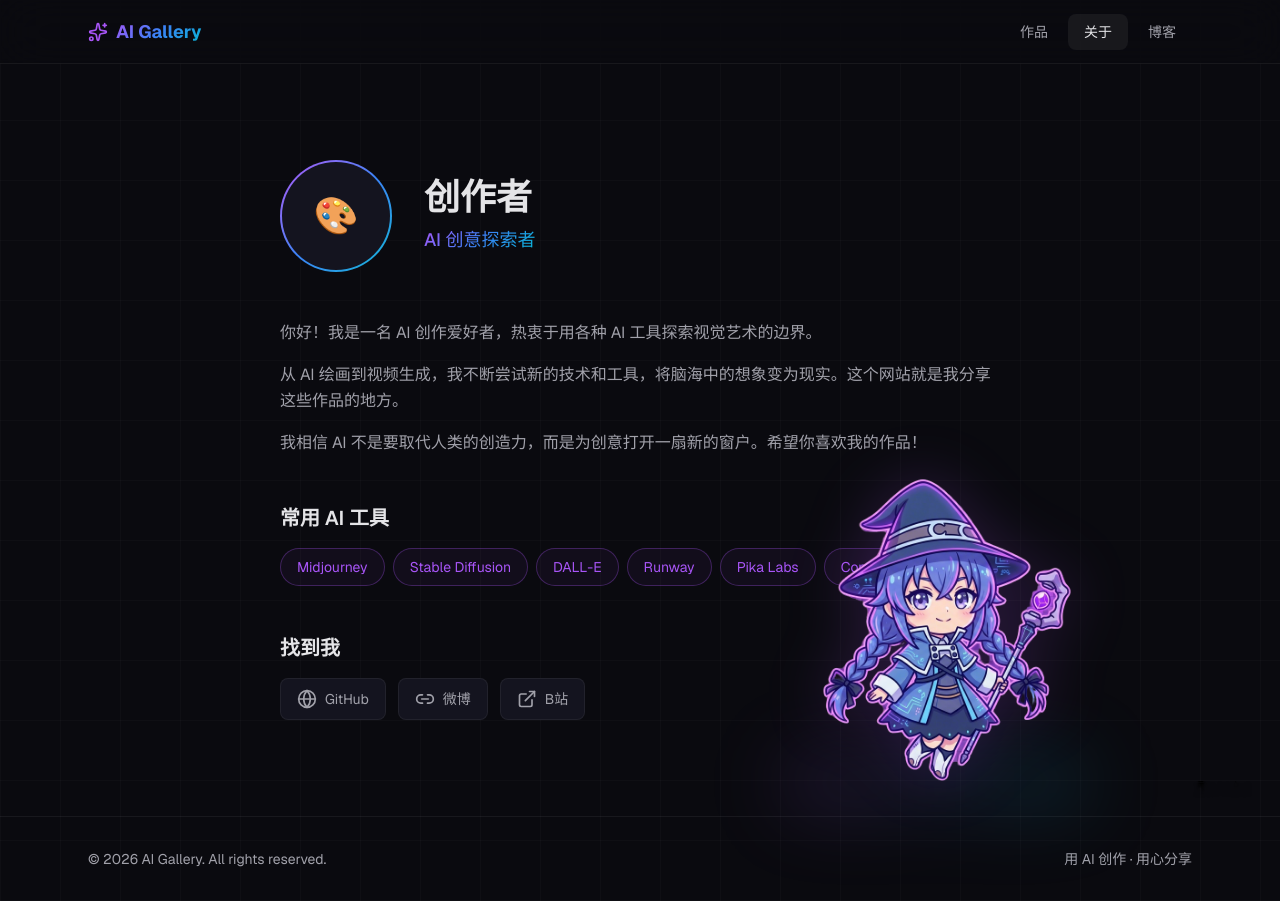
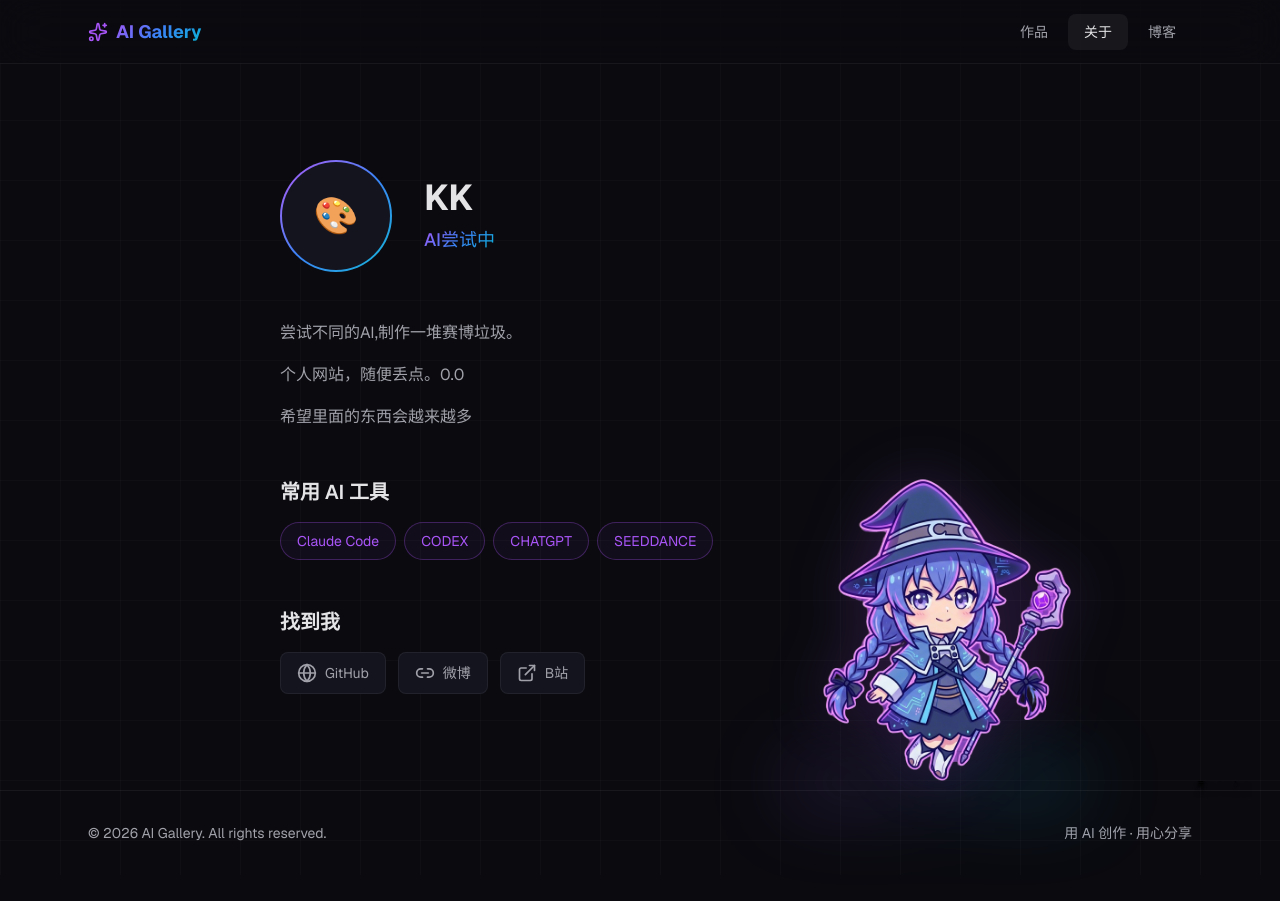
Before and after one commit to Ymils-KK/Ai-gallery, a Next.js app: page /about in a window 1280 px wide. After the commit the page ends 875 px from the top, so only its background shows below. Built offline with nearby package versions, Linux system fonts and the light colour scheme.

Commit message:
更新内容

```diff
--- a/app/about/page.tsx
+++ b/app/about/page.tsx
@@ -2,7 +2,7 @@ import { Globe, Link2, ExternalLink } from "lucide-react";
 import type { Metadata } from "next";
 
 export const metadata: Metadata = {
-  title: "关于我",
+  title: "KK",
   description: "了解更多关于我和我的 AI 创作之旅",
 };
 
@@ -11,20 +11,18 @@ export const metadata: Metadata = {
 // ============================================
 
 const profile = {
-  name: "创作者",
-  tagline: "AI 创意探索者",
+  name: "KK",
+  tagline: "AI尝试中",
   bio: [
-    "你好！我是一名 AI 创作爱好者，热衷于用各种 AI 工具探索视觉艺术的边界。",
-    "从 AI 绘画到视频生成，我不断尝试新的技术和工具，将脑海中的想象变为现实。这个网站就是我分享这些作品的地方。",
-    "我相信 AI 不是要取代人类的创造力，而是为创意打开一扇新的窗户。希望你喜欢我的作品！",
+    "尝试不同的AI,制作一堆赛博垃圾。",
+    "个人网站，随便丢点。0.0",
+    "希望里面的东西会越来越多",
   ],
   tools: [
-    "Midjourney",
-    "Stable Diffusion",
-    "DALL-E",
-    "Runway",
-    "Pika Labs",
-    "ComfyUI",
+    "Claude Code",
+    "CODEX",
+    "CHATGPT",
+    "SEEDDANCE",
   ],
   socialLinks: [
     {
```
